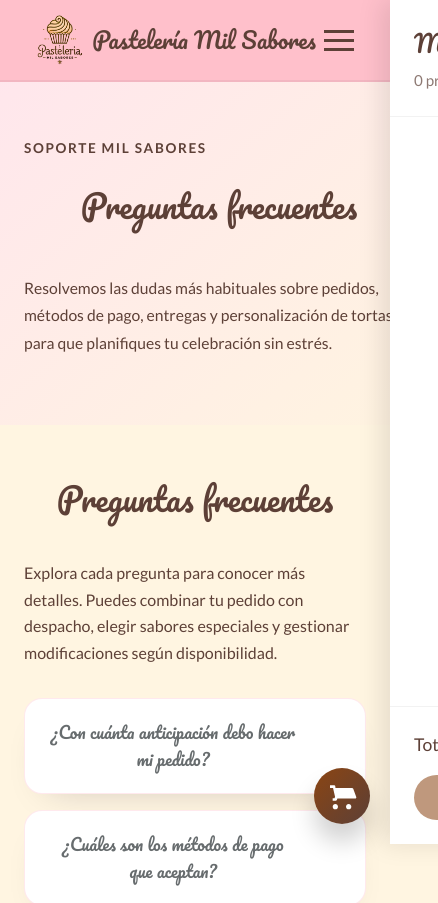
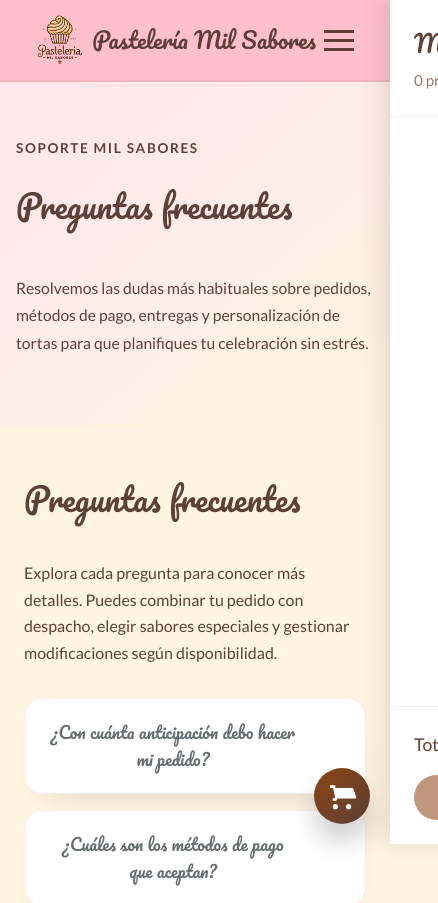
Before and after one commit to Benjarveja/pasteleriamilsabores-react, a React (Vite) app: page /faq in a window 390 px wide. Shown: the top 903 px of the page, 438 px wide, since content can reach past the window. Built offline with nearby package versions, Linux system fonts and the light colour scheme.

Commit message:
Se corrige un error en el heade de cada pagina. Este eror hacia que el ancho del mismo superara la del celular.Segundo intento

```diff
--- a/src/components/atoms/SectionTitle.css
+++ b/src/components/atoms/SectionTitle.css
@@ -1,7 +1,9 @@
 .section-title {
   font-family: var(--font-secondary);
   font-size: clamp(2rem, 2.5vw, 3rem);
-  margin: 0 auto 1.5rem;
+  margin: 0 0 1.5rem;
+  width: 100%;
+  box-sizing: border-box;
   color: var(--brand-brown-dark);
 }
 
--- a/src/components/organisms/PageHeader.css
+++ b/src/components/organisms/PageHeader.css
@@ -1,6 +1,7 @@
 .page-header {
   width: 100%;
   padding: 1.5rem 1.5rem 1.5rem;
+  box-sizing: border-box;
   display: flex;
   justify-content: center;
   position: relative;
@@ -58,7 +59,8 @@
 
 @media (max-width: 768px) {
   .page-header {
-    padding: 3.5rem 1.5rem 4.25rem;
+    padding: 3.5rem 1rem 4.25rem;
+    max-width: 100%;
   }
 
   .page-header__description {
```
